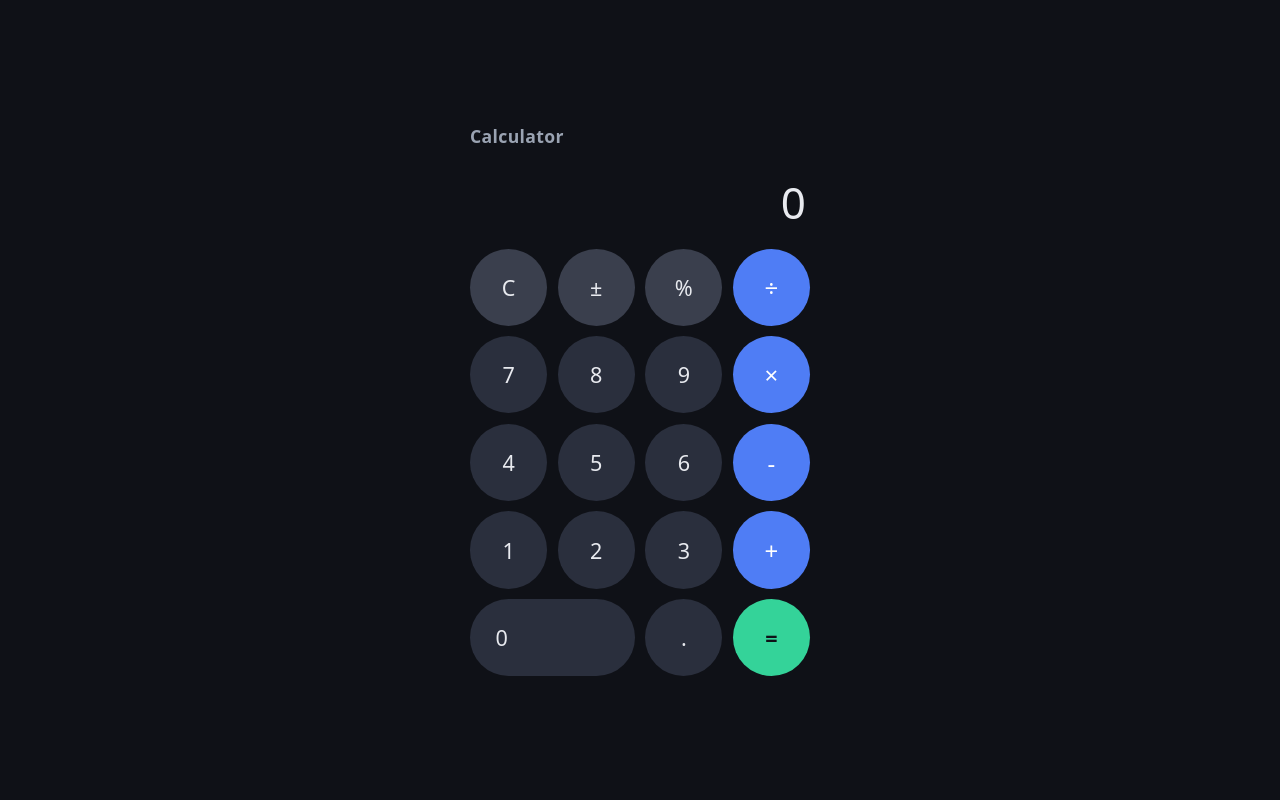
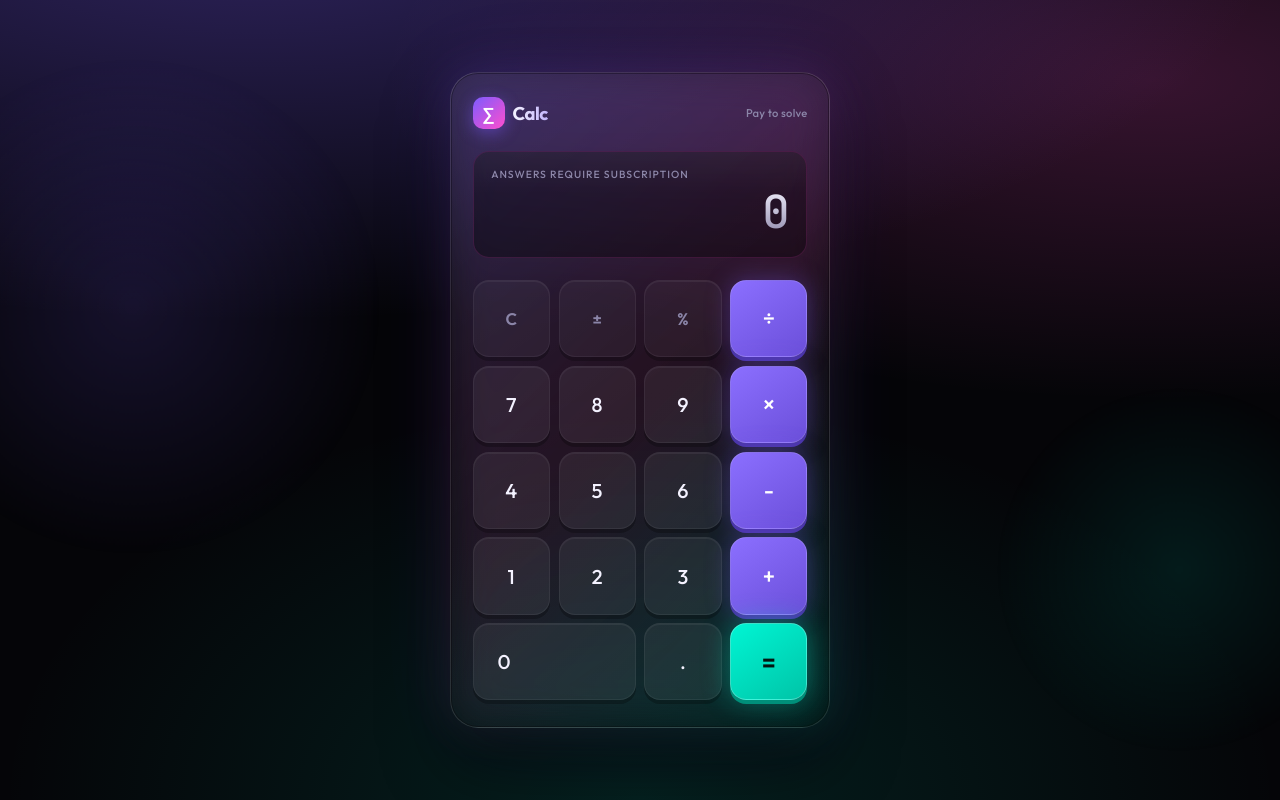
Before and after one commit to romeohazel/calculator, a Next.js app: page / in a window 1280 px wide. Built offline with nearby package versions, Linux system fonts and the light colour scheme; no server answers.

Commit message:
Redesign calculator UI with glassmorphism and gradients

```diff
--- a/app/globals.css
+++ b/app/globals.css
@@ -4,20 +4,34 @@
   box-sizing: border-box;
 }
 
+:root {
+  --bg-deep: #050508;
+  --bg-mid: #0c0a14;
+  --accent: #7c5cff;
+  --accent-hot: #ff4ecd;
+  --accent-cool: #00e5c7;
+  --glass: rgba(255, 255, 255, 0.04);
+  --glass-border: rgba(255, 255, 255, 0.1);
+  --text: #f4f2ff;
+  --text-muted: #8b85a8;
+  --font-sans: var(--font-outfit), system-ui, sans-serif;
+}
+
 html,
 body {
   margin: 0;
   min-height: 100%;
-  font-family:
-    ui-sans-serif,
-    system-ui,
-    -apple-system,
-    BlinkMacSystemFont,
-    "Segoe UI",
-    Roboto,
-    sans-serif;
-  background: #0f1117;
-  color: #e8eaef;
+  font-family: var(--font-sans);
+  background: var(--bg-deep);
+  color: var(--text);
+}
+
+body {
+  background:
+    radial-gradient(ellipse 80% 50% at 20% -10%, rgba(124, 92, 255, 0.35), transparent),
+    radial-gradient(ellipse 60% 40% at 90% 10%, rgba(255, 78, 205, 0.2), transparent),
+    radial-gradient(ellipse 50% 50% at 50% 100%, rgba(0, 229, 199, 0.12), transparent),
+    var(--bg-deep);
 }
 
 button {
@@ -28,3 +42,49 @@ button {
 input {
   font: inherit;
 }
+
+.page {
+  min-height: 100vh;
+  display: flex;
+  align-items: center;
+  justify-content: center;
+  padding: 2rem 1rem;
+  position: relative;
+  overflow: hidden;
+}
+
+.page::before {
+  content: "";
+  position: absolute;
+  width: 480px;
+  height: 480px;
+  border-radius: 50%;
+  background: radial-gradient(circle, rgba(124, 92, 255, 0.15) 0%, transparent 70%);
+  top: 10%;
+  left: -10%;
+  animation: drift 18s ease-in-out infinite;
+  pointer-events: none;
+}
+
+.page::after {
+  content: "";
+  position: absolute;
+  width: 360px;
+  height: 360px;
+  border-radius: 50%;
+  background: radial-gradient(circle, rgba(0, 229, 199, 0.1) 0%, transparent 70%);
+  bottom: 5%;
+  right: -5%;
+  animation: drift 22s ease-in-out infinite reverse;
+  pointer-events: none;
+}
+
+@keyframes drift {
+  0%,
+  100% {
+    transform: translate(0, 0) scale(1);
+  }
+  50% {
+    transform: translate(30px, -20px) scale(1.08);
+  }
+}
--- a/app/layout.tsx
+++ b/app/layout.tsx
@@ -1,5 +1,16 @@
 import type { Metadata } from "next";
+import { JetBrains_Mono, Outfit } from "next/font/google";
 import "./globals.css";
+
+const outfit = Outfit({
+  subsets: ["latin"],
+  variable: "--font-outfit",
+});
+
+const jetbrains = JetBrains_Mono({
+  subsets: ["latin"],
+  variable: "--font-mono",
+});
 
 export const metadata: Metadata = {
   title: "Calculator",
@@ -8,7 +19,7 @@ export const metadata: Metadata = {
 
 export default function RootLayout({ children }: { children: React.ReactNode }) {
   return (
-    <html lang="en">
+    <html lang="en" className={`${outfit.variable} ${jetbrains.variable}`}>
       <body>{children}</body>
     </html>
   );
--- a/app/page.tsx
+++ b/app/page.tsx
@@ -2,15 +2,7 @@ import { Calculator } from "@/components/Calculator";
 
 export default function Home() {
   return (
-    <main
-      style={{
-        minHeight: "100vh",
-        display: "flex",
-        alignItems: "center",
-        justifyContent: "center",
-        padding: "2rem 1rem",
-      }}
-    >
+    <main className="page">
       <Calculator />
     </main>
   );
--- a/components/Calculator.module.css
+++ b/components/Calculator.module.css
@@ -1,99 +1,284 @@
-.wrap {
+.shell {
+  position: relative;
   width: 100%;
-  max-width: 340px;
-  margin: 0 auto;
+  max-width: 380px;
+  padding: 1.5rem 1.35rem 1.65rem;
+  border-radius: 28px;
+  background: linear-gradient(
+    145deg,
+    rgba(255, 255, 255, 0.08) 0%,
+    rgba(255, 255, 255, 0.02) 50%,
+    rgba(0, 0, 0, 0.2) 100%
+  );
+  border: 1px solid rgba(255, 255, 255, 0.12);
+  box-shadow:
+    0 0 0 1px rgba(0, 0, 0, 0.4) inset,
+    0 32px 64px rgba(0, 0, 0, 0.55),
+    0 0 80px rgba(124, 92, 255, 0.12);
+  backdrop-filter: blur(24px);
+  -webkit-backdrop-filter: blur(24px);
+}
+
+.glow {
+  position: absolute;
+  inset: -1px;
+  border-radius: 28px;
+  background: linear-gradient(
+    135deg,
+    rgba(124, 92, 255, 0.5),
+    rgba(255, 78, 205, 0.3),
+    rgba(0, 229, 199, 0.4)
+  );
+  z-index: -1;
+  opacity: 0.35;
+  filter: blur(20px);
 }
 
 .brand {
   display: flex;
   align-items: center;
   justify-content: space-between;
-  margin-bottom: 1.25rem;
+  margin-bottom: 1.35rem;
 }
 
-.brand h1 {
-  margin: 0;
+.logo {
+  display: flex;
+  align-items: center;
+  gap: 0.5rem;
+}
+
+.logoMark {
+  display: flex;
+  align-items: center;
+  justify-content: center;
+  width: 2rem;
+  height: 2rem;
+  border-radius: 10px;
   font-size: 1.1rem;
+  font-weight: 700;
+  background: linear-gradient(135deg, #7c5cff, #ff4ecd);
+  color: #fff;
+  box-shadow: 0 4px 16px rgba(124, 92, 255, 0.45);
+}
+
+.logoText {
+  font-size: 1.15rem;
+  font-weight: 700;
+  letter-spacing: -0.03em;
+  background: linear-gradient(90deg, #f4f2ff, #c4b5fd);
+  -webkit-background-clip: text;
+  -webkit-text-fill-color: transparent;
+  background-clip: text;
+}
+
+.paid {
+  display: inline-flex;
+  align-items: center;
+  gap: 0.4rem;
+  font-size: 0.7rem;
   font-weight: 600;
-  color: #9aa3b2;
+  text-transform: uppercase;
+  letter-spacing: 0.06em;
+  color: #00e5c7;
+  padding: 0.35rem 0.65rem;
+  border-radius: 999px;
+  background: rgba(0, 229, 199, 0.1);
+  border: 1px solid rgba(0, 229, 199, 0.35);
+  box-shadow: 0 0 20px rgba(0, 229, 199, 0.2);
+}
+
+.paidDot {
+  width: 6px;
+  height: 6px;
+  border-radius: 50%;
+  background: #00e5c7;
+  box-shadow: 0 0 8px #00e5c7;
+  animation: blink 2s ease-in-out infinite;
+}
+
+@keyframes blink {
+  0%,
+  100% {
+    opacity: 1;
+  }
+  50% {
+    opacity: 0.4;
+  }
+}
+
+.locked {
+  font-size: 0.7rem;
+  font-weight: 500;
+  color: var(--text-muted);
   letter-spacing: 0.02em;
 }
 
-.paid {
-  font-size: 0.75rem;
-  font-weight: 600;
-  color: #34d399;
-  background: rgba(52, 211, 153, 0.12);
-  padding: 0.25rem 0.5rem;
-  border-radius: 6px;
+.displayPanel {
+  position: relative;
+  margin-bottom: 1.35rem;
+  padding: 1rem 1.1rem 1.15rem;
+  border-radius: 16px;
+  background: rgba(0, 0, 0, 0.35);
+  border: 1px solid rgba(255, 255, 255, 0.06);
+  overflow: hidden;
+  transition: box-shadow 0.35s ease, border-color 0.35s ease;
+}
+
+.displayPanel::before {
+  content: "";
+  position: absolute;
+  inset: 0;
+  background: linear-gradient(
+    180deg,
+    rgba(255, 255, 255, 0.04) 0%,
+    transparent 40%
+  );
+  pointer-events: none;
+}
+
+.displayLocked {
+  border-color: rgba(255, 78, 205, 0.15);
+}
+
+.displayPulse {
+  animation: resultFlash 0.55s ease;
+}
+
+@keyframes resultFlash {
+  0% {
+    box-shadow: 0 0 0 rgba(0, 229, 199, 0);
+  }
+  40% {
+    box-shadow: 0 0 40px rgba(0, 229, 199, 0.35);
+    border-color: rgba(0, 229, 199, 0.4);
+  }
+  100% {
+    box-shadow: none;
+  }
+}
+
+.displayHint {
+  margin: 0 0 0.35rem;
+  font-size: 0.65rem;
+  font-weight: 500;
+  text-transform: uppercase;
+  letter-spacing: 0.1em;
+  color: var(--text-muted);
 }
 
 .display {
   text-align: right;
-  font-size: 2.75rem;
-  font-weight: 300;
-  line-height: 1.2;
-  min-height: 3.5rem;
-  padding: 0.5rem 0.25rem 1.25rem;
+  font-family: var(--font-mono);
+  font-size: clamp(2rem, 8vw, 2.85rem);
+  font-weight: 500;
+  line-height: 1.15;
+  letter-spacing: -0.02em;
+  min-height: 3.25rem;
   overflow: hidden;
   text-overflow: ellipsis;
   white-space: nowrap;
-  word-break: break-all;
+  background: linear-gradient(180deg, #ffffff 0%, #b8b0d4 100%);
+  -webkit-background-clip: text;
+  -webkit-text-fill-color: transparent;
+  background-clip: text;
+}
+
+.displayLocked .display {
+  background: linear-gradient(180deg, #f4f2ff 0%, #8b85a8 100%);
+  -webkit-background-clip: text;
+  background-clip: text;
 }
 
 .keys {
   display: grid;
   grid-template-columns: repeat(4, 1fr);
-  gap: 0.65rem;
+  gap: 0.55rem;
 }
 
 .key {
+  position: relative;
   aspect-ratio: 1;
   border: none;
-  border-radius: 50%;
-  font-size: 1.35rem;
-  background: #2a2f3d;
-  color: #e8eaef;
-  transition: background 0.12s;
+  border-radius: 16px;
+  font-size: 1.25rem;
+  font-weight: 500;
+  color: var(--text);
+  background: rgba(255, 255, 255, 0.06);
+  border: 1px solid rgba(255, 255, 255, 0.06);
+  box-shadow:
+    0 4px 0 rgba(0, 0, 0, 0.25),
+    0 1px 0 rgba(255, 255, 255, 0.06) inset;
+  transition:
+    transform 0.1s ease,
+    box-shadow 0.1s ease,
+    background 0.15s ease,
+    border-color 0.15s ease;
+}
+
+.keyInner {
+  position: relative;
+  z-index: 1;
 }
 
 .key:hover {
-  background: #353b4d;
+  background: rgba(255, 255, 255, 0.1);
+  border-color: rgba(255, 255, 255, 0.12);
 }
 
 .key:active {
-  transform: scale(0.96);
+  transform: translateY(3px);
+  box-shadow: 0 1px 0 rgba(0, 0, 0, 0.3);
 }
 
 .fn {
-  background: #3a3f4d;
-  color: #e8eaef;
+  background: rgba(255, 255, 255, 0.04);
+  color: var(--text-muted);
+  font-size: 1.05rem;
+  font-weight: 600;
 }
 
 .op {
-  background: #4f7df5;
+  background: linear-gradient(145deg, #8b6fff, #6b4fd9);
+  border-color: rgba(255, 255, 255, 0.15);
   color: #fff;
-  font-size: 1.5rem;
+  font-size: 1.4rem;
+  box-shadow:
+    0 4px 0 #4a35a8,
+    0 0 24px rgba(124, 92, 255, 0.35);
 }
 
 .op:hover {
-  background: #3d6ae8;
+  background: linear-gradient(145deg, #9d82ff, #7c5cff);
+}
+
+.op:active {
+  box-shadow: 0 1px 0 #4a35a8;
 }
 
 .zero {
   grid-column: span 2;
   aspect-ratio: auto;
-  border-radius: 999px;
+  min-height: 3.5rem;
+  border-radius: 16px;
   text-align: left;
-  padding-left: 1.6rem;
+  padding-left: 1.5rem;
 }
 
 .equals {
-  background: #34d399;
-  color: #0f1117;
-  font-weight: 600;
+  background: linear-gradient(145deg, #00f5d4, #00c4a7);
+  border-color: rgba(255, 255, 255, 0.25);
+  color: #041510;
+  font-weight: 700;
+  font-size: 1.5rem;
+  box-shadow:
+    0 4px 0 #008f7a,
+    0 0 28px rgba(0, 229, 199, 0.4);
 }
 
 .equals:hover {
-  background: #2bb88a;
+  background: linear-gradient(145deg, #33ffd9, #00e5c7);
 }
+
+.equals:active {
+  box-shadow: 0 1px 0 #008f7a;
+}
--- a/components/Calculator.tsx
+++ b/components/Calculator.tsx
@@ -16,6 +16,7 @@ export function Calculator() {
   const [display, setDisplay] = useState("0");
   const [showPricing, setShowPricing] = useState(false);
   const [hasAccess, setHasAccess] = useState(false);
+  const [pulse, setPulse] = useState(false);
 
   useEffect(() => {
     fetch("/api/access")
@@ -68,6 +69,8 @@ export function Calculator() {
         if (data.result !== undefined) {
           setDisplay(data.result);
           setHasAccess(true);
+          setPulse(true);
+          setTimeout(() => setPulse(false), 600);
           return;
         }
 
@@ -95,14 +98,32 @@ export function Calculator() {
   );
 
   return (
-    <div className={styles.wrap}>
+    <div className={styles.shell}>
+      <div className={styles.glow} aria-hidden />
       <header className={styles.brand}>
-        <h1>Calculator</h1>
-        {hasAccess && <span className={styles.paid}>Unlocked</span>}
+        <div className={styles.logo}>
+          <span className={styles.logoMark}>∑</span>
+          <span className={styles.logoText}>Calc</span>
+        </div>
+        {hasAccess ? (
+          <span className={styles.paid}>
+            <span className={styles.paidDot} />
+            Unlocked
+          </span>
+        ) : (
+          <span className={styles.locked}>Pay to solve</span>
+        )}
       </header>
 
-      <div className={styles.display} aria-live="polite">
-        {display}
+      <div
+        className={`${styles.displayPanel} ${pulse ? styles.displayPulse : ""} ${!hasAccess ? styles.displayLocked : ""}`}
+      >
+        <p className={styles.displayHint}>
+          {hasAccess ? "Premium answers enabled" : "Answers require subscription"}
+        </p>
+        <div className={styles.display} aria-live="polite">
+          {display}
+        </div>
       </div>
 
       <div className={styles.keys}>
@@ -124,13 +145,11 @@ export function Calculator() {
                 .join(" ")}
               onClick={() => handleKey(key)}
             >
-              {key}
+              <span className={styles.keyInner}>{key}</span>
             </button>
           );
         })}
       </div>
-
-      {showPricing && <PricingModal onClose={() => setShowPricing(false)} />}
     </div>
   );
 }
```
Also changed, not shown: components/PricingModal.module.css (+70 -33 lines).
